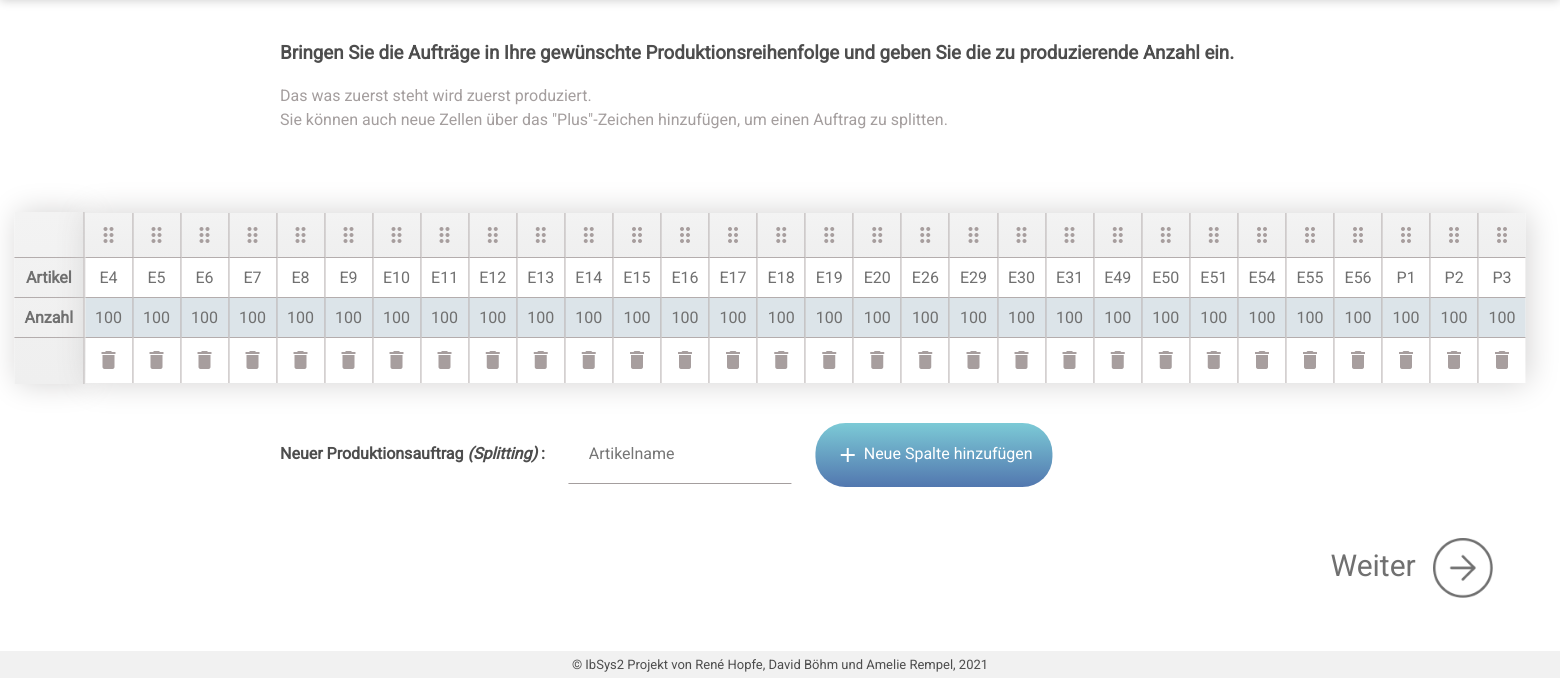
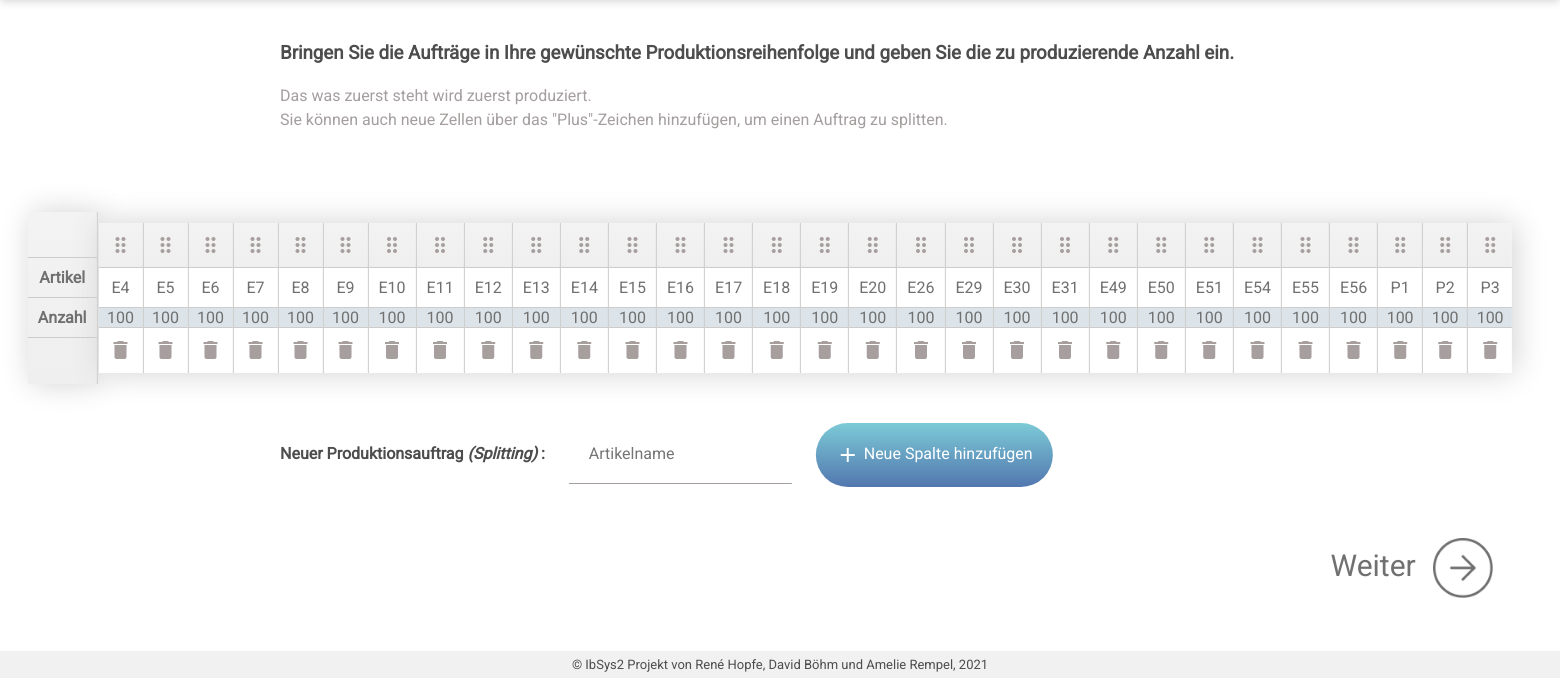
Before and after one commit to hore1014/WinningTool, a Flask app: page /4_productionSequence.html in a window 1560 px wide. Shown: the part 122-800 px from the top of the page. Run offline with Flask 2, Linux system fonts and the light colour scheme; lists and menus that the app fills with data are empty.

Commit message:
Style-Anpassungen

```diff
--- a/src/static/css/style.css
+++ b/src/static/css/style.css
@@ -195,9 +198,13 @@ h3 {
 
 /* BUTTONS -----------------------------------------------*/
 
+button {
+  cursor: pointer;
+}
+
 .accent-button {
   border: none;
-  border-radius: 30px;
+  border-radius: 50px;
   color: white;
   background: linear-gradient(
     180deg,
@@ -298,8 +318,8 @@ table {
 
 table td {
   text-align: center;
-  border-top: 1px solid #b4adad;
-  border-left: 1px solid #b4adad;
+  border-top: 1px solid #ccc;
+  border-left: 1px solid #ccc;
   padding: 20px 0px;
   width: 200px;
 }
@@ -310,15 +330,15 @@ table td:first-child {
 
 table th {
   text-align: center;
-  border-left: 1px solid #b4adad;
+  border-left: 1px solid #ccc;
   text-align: center;
   padding: 20px 40px;
-  border-bottom: 1px solid #b4adad;
+  border-bottom: 1px solid #ccc;
 }
 
 table th:first-child {
   border-left: none;
-  border-right: 1px solid #b4adad;
+  border-right: 1px solid #ccc;
 }
 
 table tbody td {
@@ -344,10 +364,7 @@ table thead th {
 
 table tbody td.editable {
   background-color: #dce4e9;
-}
-
-table tbody td.editable:focus {
-  outline: 1px solid #707070;
+  padding: 0;
 }
 
 table td em {
@@ -412,6 +429,7 @@ table td em.warning {
 #table {
   padding: 0px;
   margin-right: 20px;
+  border-color: #ccc;
 }
 
 #table-header {
@@ -423,11 +441,13 @@ table td em.warning {
 
 #table-header th {
   padding: 10px 10px;
+  border-color: #ccc;
 }
 
 #last-header {
   border-bottom: none;
   height: 47px;
+  border-color: #ccc;
 }
 
 #empty-header {
@@ -448,6 +468,7 @@ table td em.warning {
 .draggable-table td,
 .draggable-table th {
   padding: 10px 10px;
+  border-color: #ccc;
 }
 
 .draggable {
```
Also changed, not shown: other parts of src/static/css/style.css (+53 -11 lines).
